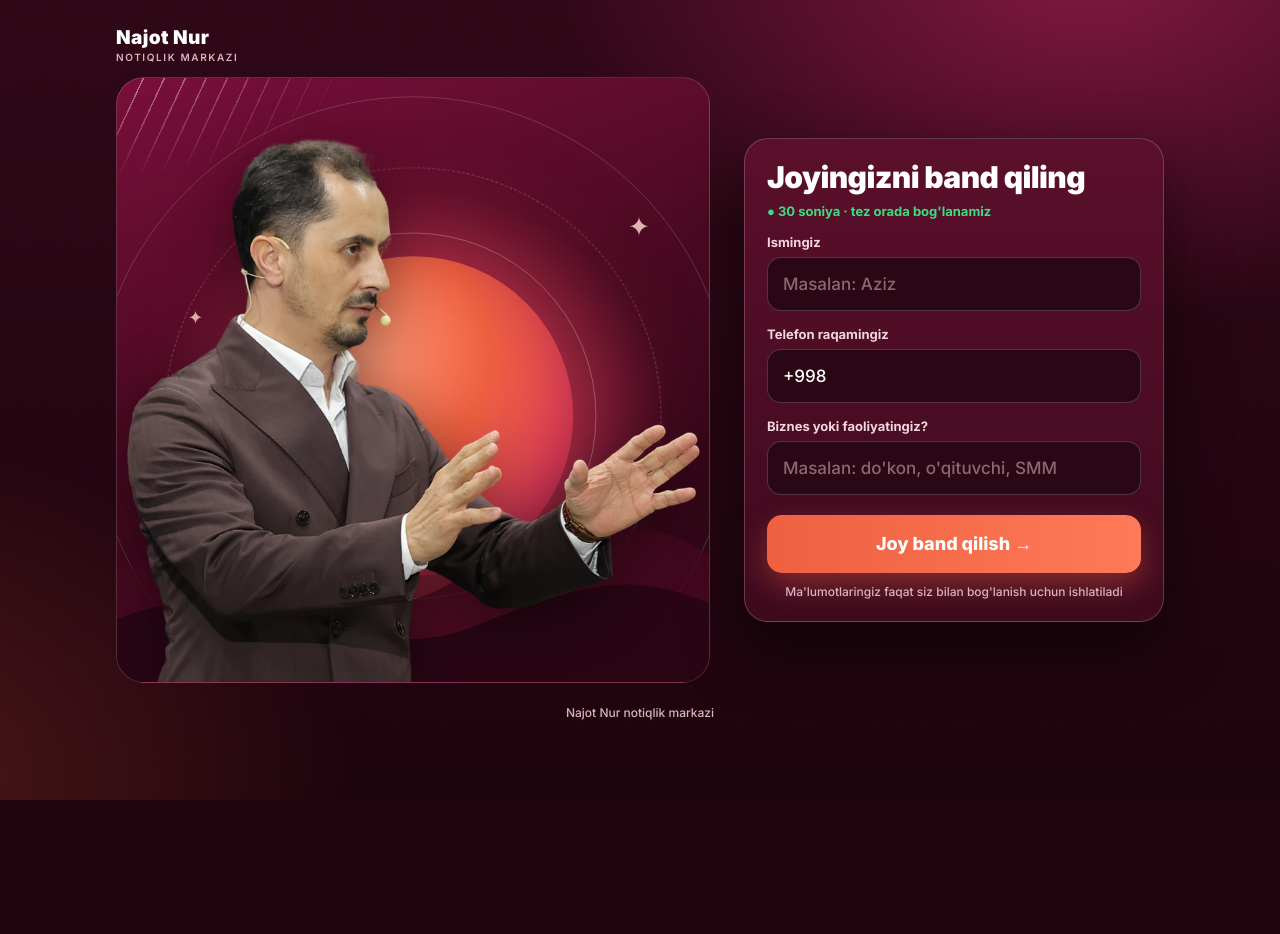
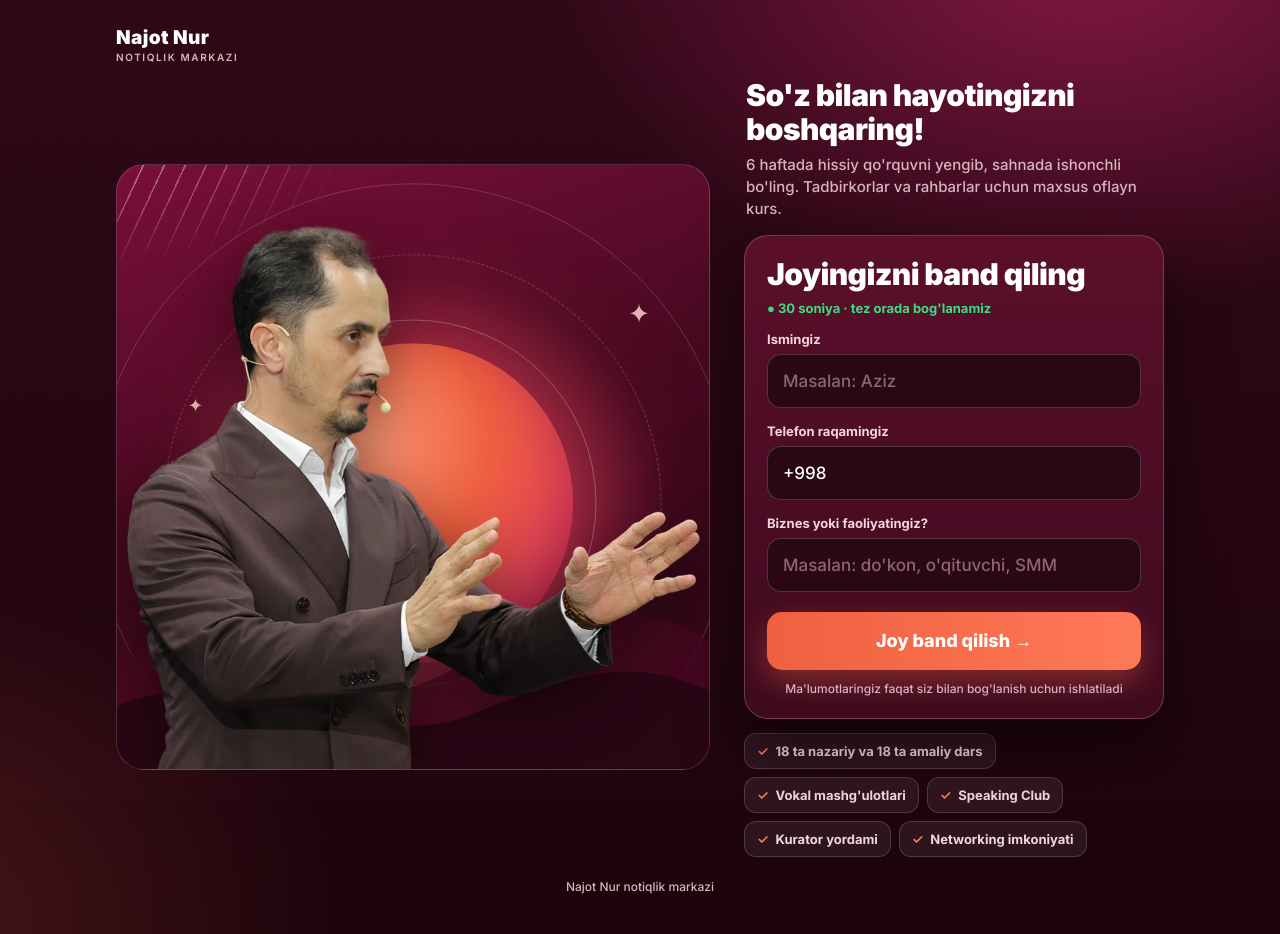
Before and after one commit to BegzodXazratov/Najot-Nur-forma, a plain HTML site: page index.html in a window 1280 px wide. Before the commit the page ends 800 px from the top, so only its background shows below. Drawn offline with Linux system fonts and the light colour scheme.

Commit message:
Kichik sarlavha va tarifdagi imkoniyatlar (forma pastida)
Co-Authored-By: Claude Sonnet 5.5 <noreply@anthropic.com>
Claude-Session: https://claude.ai/code/session_01MKjMb3H8WVRtCXcB92Bm1Z

```diff
--- a/index.html
+++ b/index.html
@@ -37,7 +37,14 @@ body:before{content:"";position:fixed;inset:0;pointer-events:none;z-index:0;opac
 .brand{font-weight:900;font-size:19px;letter-spacing:.02em}
 .brand small{display:block;font-weight:600;font-size:10px;letter-spacing:.16em;color:var(--mut);text-transform:uppercase;margin-top:2px}
 .pill{font-size:12px;font-weight:800;padding:8px 13px;border-radius:999px;background:linear-gradient(90deg,var(--acc),var(--pink));color:#fff;letter-spacing:.02em;box-shadow:0 8px 22px rgba(225,42,114,.35)}
-.grid{display:grid;grid-template-columns:1fr;gap:0;align-items:start}
+.grid{display:grid;grid-template-columns:1fr;grid-template-areas:'intro' 'stage' 'card' 'feats';gap:0;align-items:start}
+.intro{grid-area:intro;padding:2px 2px 14px}
+.intro h2{font-size:23px;line-height:1.12;font-weight:900;letter-spacing:-.02em}
+.intro p{font-size:14px;line-height:1.45;color:var(--mut);margin-top:8px}
+.stage{grid-area:stage}.card{grid-area:card}
+.feats{grid-area:feats;display:flex;flex-wrap:wrap;gap:8px;margin-top:16px;padding:0 6px}
+.feats span{font-size:13px;font-weight:700;padding:9px 12px;border-radius:12px;background:rgba(255,255,255,.07);border:1px solid var(--line);color:#f4d6df}
+.feats span:before{content:'✓';color:var(--acc2);margin-right:7px;font-weight:900}
 /* sahna */
 .stage{position:relative;aspect-ratio:1/1;border-radius:28px;overflow:hidden;background:
   radial-gradient(60% 55% at 50% 58%,rgba(255,122,88,.55),rgba(225,42,114,.35) 45%,transparent 72%),
@@ -76,7 +83,7 @@ footer{color:var(--mut);font-size:12px;text-align:center;padding-top:22px}
 @keyframes spin{to{transform:translate(-50%,-50%) rotate(360deg)}}
 @keyframes tw{0%,100%{opacity:.25;transform:scale(.8)}50%{opacity:1;transform:scale(1.1)}}
 @media(prefers-reduced-motion:reduce){.stage .r2,.spark{animation:none}}
-@media(min-width:880px){.grid{grid-template-columns:1fr 420px;gap:34px;align-items:center}.stage{aspect-ratio:1/1.02}.card{margin:0;position:sticky;top:20px}.card h1{font-size:30px}.page{padding-top:26px}.tag{font-size:16px}}
+@media(min-width:880px){.grid{grid-template-columns:1fr 420px;grid-template-areas:'stage intro' 'stage card' 'stage feats';grid-template-rows:auto auto 1fr;column-gap:34px;align-items:start}.intro{align-self:end;padding-bottom:16px}.intro h2{font-size:30px}.intro p{font-size:15px}.feats{margin-top:14px;padding:0}.stage{align-self:center;grid-row:1/4}.stage{aspect-ratio:1/1.02}.card{margin:0}.card h1{font-size:30px}.page{padding-top:26px}.tag{font-size:16px}}
 </style>
 </head>
 <body>
@@ -86,6 +93,10 @@ footer{color:var(--mut);font-size:12px;text-align:center;padding-top:22px}
   </div>
 
   <div class="grid">
+    <div class="intro">
+      <h2>So'z bilan hayotingizni boshqaring!</h2>
+      <p>6 haftada hissiy qo'rquvni yengib, sahnada ishonchli bo'ling. Tadbirkorlar va rahbarlar uchun maxsus oflayn kurs.</p>
+    </div>
     <div class="stage" aria-hidden="false">
       <div class="scratch"></div>
       <div class="ring r3"></div><div class="ring r2"></div><div class="ring r1"></div>
@@ -107,6 +118,7 @@ footer{color:var(--mut);font-size:12px;text-align:center;padding-top:22px}
       </form>
       <div class="done" id="ok"><div class="c">✓</div><b>Rahmat, joy band qilindi</b><p>Menejerimiz tez orada siz bilan bog'lanadi</p></div>
     </div>
+    <div class="feats"><span>18 ta nazariy va 18 ta amaliy dars</span><span>Vokal mashg'ulotlari</span><span>Speaking Club</span><span>Kurator yordami</span><span>Networking imkoniyati</span></div>
   </div>
   <footer>Najot Nur notiqlik markazi</footer>
 </div>
```
